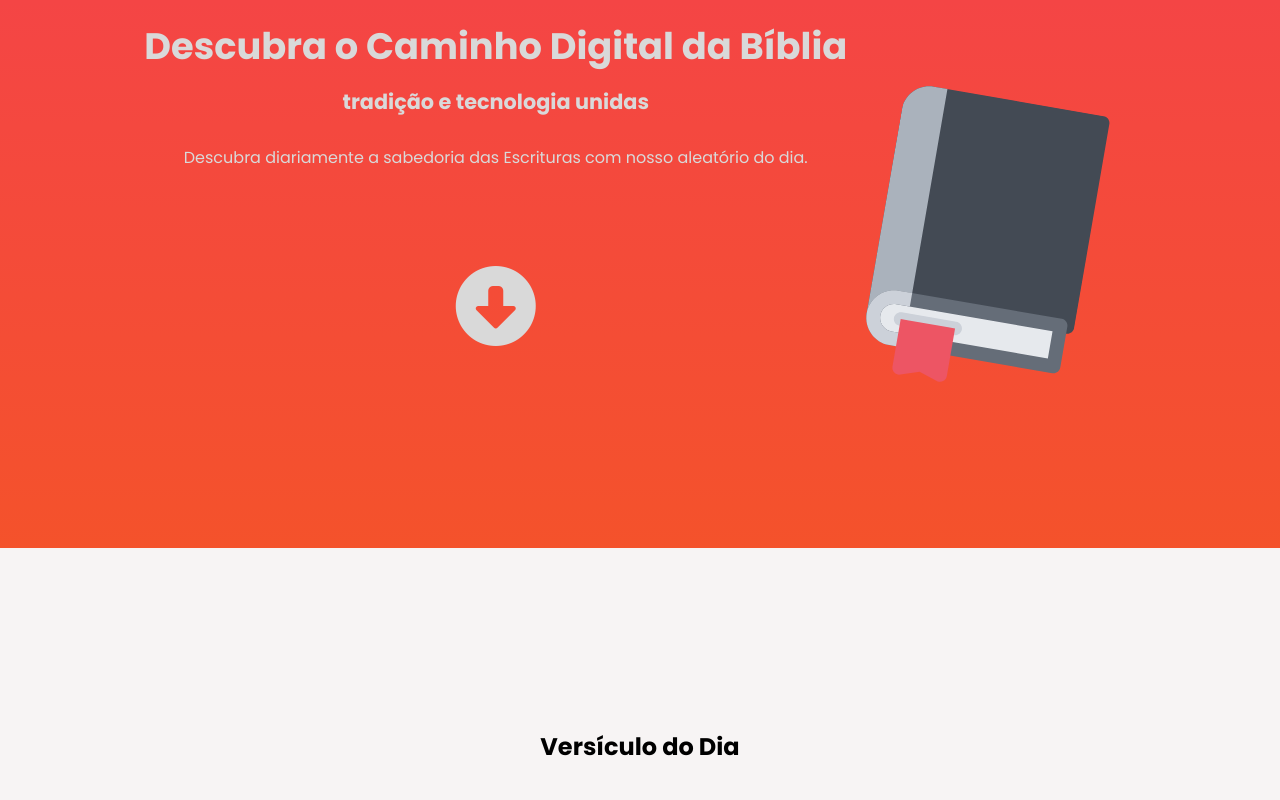
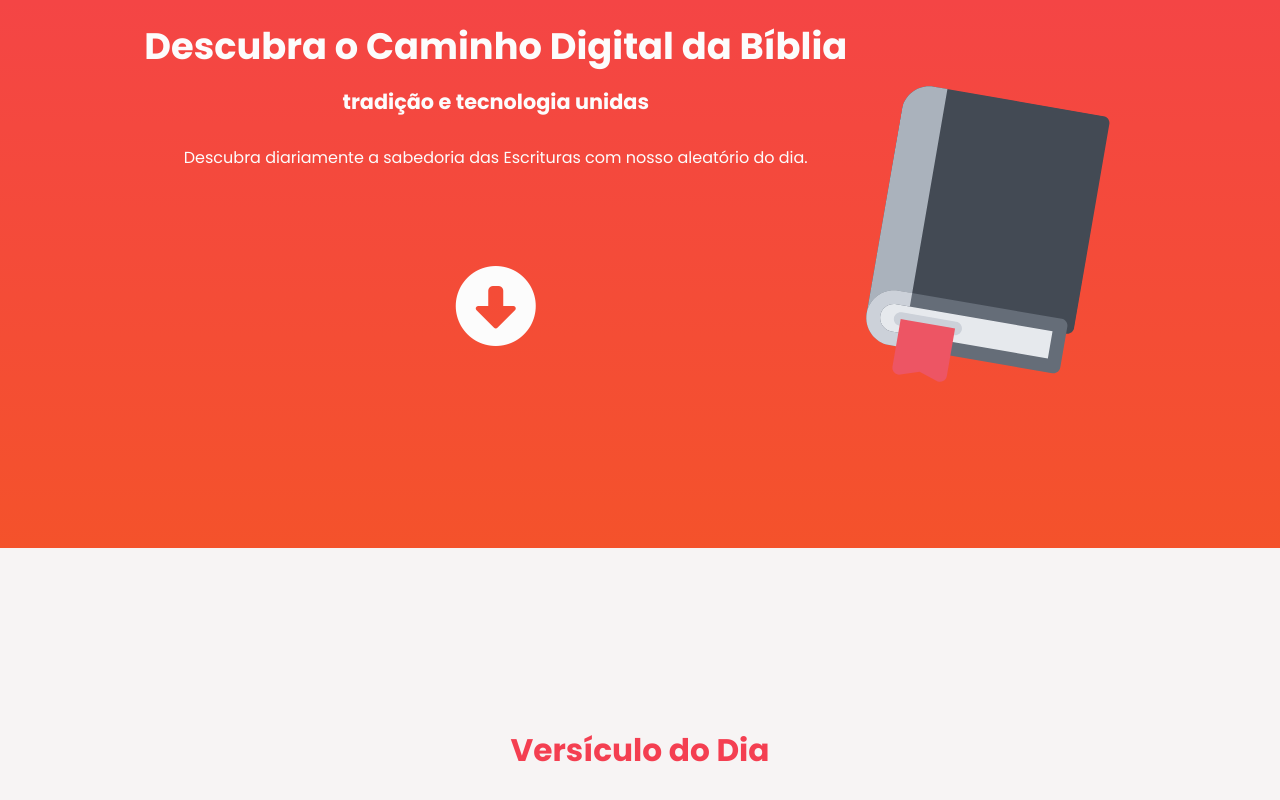
Before and after one commit to Dannick10/CaminhoDigitaldaBiblia, a React (Vite) app: page / in a window 1280 px wide. Shown: the part 252-1052 px from the top of the page. Built offline with nearby package versions, Linux system fonts and the light colour scheme; no server answers.

Commit message:
estilizando

```diff
--- a/src/App.css
+++ b/src/App.css
@@ -5,7 +5,7 @@
 
   --color0: #F4522B;
   --color1: #F43F51;
-  --color3: #D9D9D9;
+  --color3: #fcfcfc;
   --color4: #222222;
 }
 
@@ -16,6 +16,7 @@
 
 body{
   font-family: var(--font0);
+  background-color: var(--color3)
 }
 
 ::selection{
--- a/src/Pages/Home.jsx
+++ b/src/Pages/Home.jsx
@@ -73,12 +73,11 @@ const Home = () => {
     {nome: "Apocalipse", number: 22}
 ];
 
-const [bibleJson,SetBibleJson] = useState([])
+const [bibleJsonrandom,SetBibleJsonrandom] = useState([])
 const [loading,Setloading] = useState(false)
 
 const BookChosse = Math.floor(Math.random()*manyChaptersBookHasRandom.length)
 const bookNumber = manyChaptersBookHasRandom[BookChosse].number
-
 const ChapterChoose = Math.floor(Math.random()*bookNumber)
 
   useEffect(()=>{
@@ -86,13 +85,12 @@ useEffect(()=>{
         try{
 
         const fetchData = async () => {
+
             Setloading(true)
             const bookJson = await fetch(`https://bible-api.com/${manyChaptersBookHasRandom[BookChosse].nome}:${bookNumber}:${ChapterChoose+1}?translation=almeida`)
             const data = await bookJson.json()
 
-
-
-  SetBibleJson(data)
+            SetBibleJsonrandom(data)
             Setloading(false)
         }
 
@@ -139,10 +137,10 @@ useEffect(()=>{
            <h2>Versículo do Dia</h2>
          </div>
          <div className={styles.verHome_Text}>
-           <p>{bibleJson.text}</p>
+           <p>{bibleJsonrandom.text}</p>
          </div>
          <div className={styles.verHome_SUB}>
-             <span>{bibleJson.reference}</span>
+             <span>{bibleJsonrandom.reference}</span>
            </div>
        </section>
       </main>
--- a/src/Pages/Home.module.css
+++ b/src/Pages/Home.module.css
@@ -28,6 +28,11 @@
     top: 1em;
 }
 
+.verHome_Title{
+    color: var(--color1);
+    font-size: 1.3em;
+}
+
 
 .svg_header img{
 position: absolute;
--- a/src/components/ChaptesNumber.jsx
+++ b/src/components/ChaptesNumber.jsx
@@ -90,7 +90,7 @@ const ChaptesNumber = ({SetBookName,SetChapterSize,SetBookChapter}) => {
       <ul>
         {manyChaptersBookHas.map((e, i) => (
           <li key={i} className={styles.chapterlink}>
-            <button onClick={handleClick} style={e.nome == selectChapter?{color:'var(--color0)'}:{}}>{e.nome}</button>
+            <button onClick={handleClick} style={e.nome == selectChapter?{color:'var(--color1)'}:{}}>{e.nome}</button>
           </li>
         ))}
       </ul>
--- a/src/components/ChaptesNumber.module.css
+++ b/src/components/ChaptesNumber.module.css
@@ -2,7 +2,6 @@
     display: flex;
     overflow: auto;
     padding-top: 4em;
-    background-color: var(--color2);
     margin: auto;
 }
 
@@ -13,7 +12,6 @@
 }
 
 .link li{
-
     padding: 1em;
 }
 
```
Lines whose indentation alone changed are shown as unchanged.
